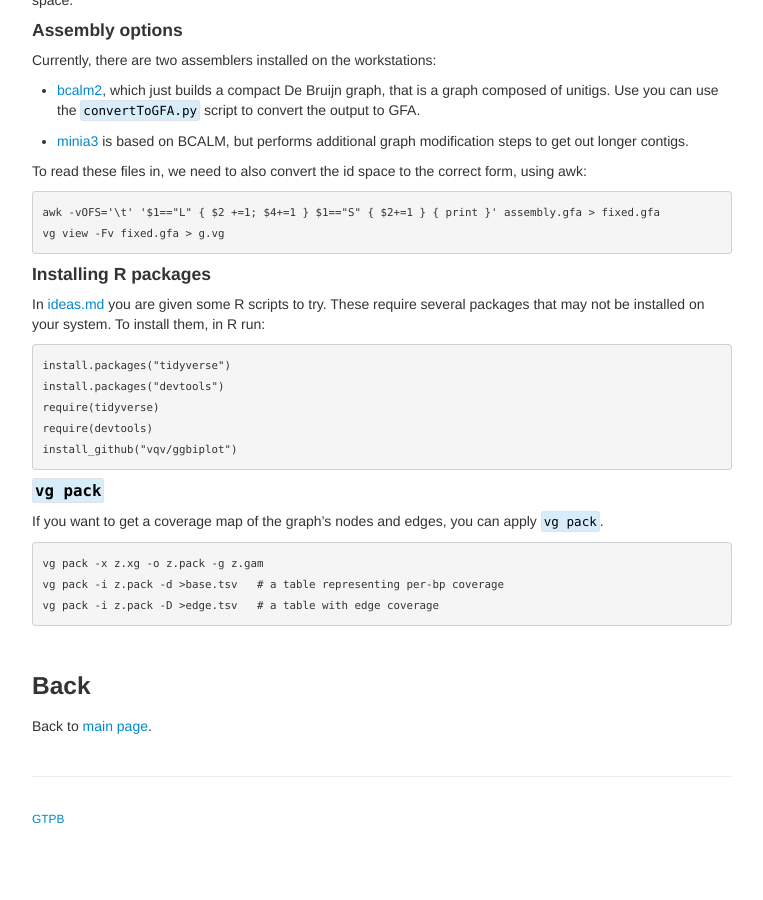
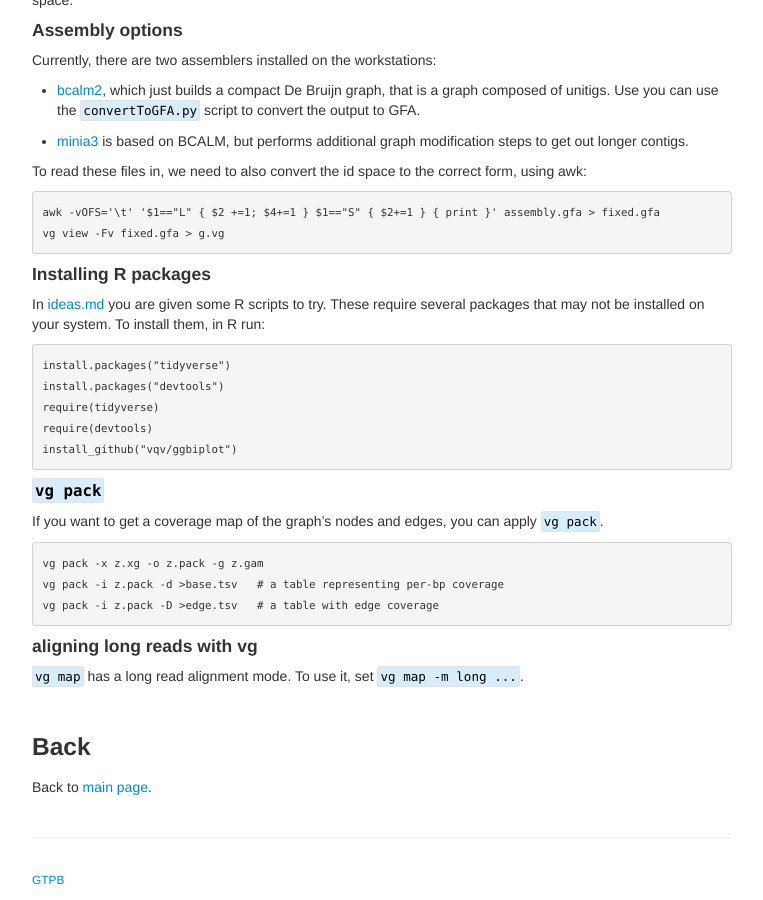
Before and after one commit to GTPB/CPANG19, a Jekyll site: the page built from pages/HIV_exercises.md, in a window 1280 px wide and 900 px high, scrolled down 2533 px. Shown: the whole window, without its empty margins (258-1021 px from the left). Built offline with Jekyll 4.4.1, drawn with Linux system fonts in a browser that asks for light colours; before the commit the page ends 3372 px from its top, so only the background shows below that.

Commit message:
mention vg long read alignment mode

````diff
--- a/pages/HIV_exercises.md
+++ b/pages/HIV_exercises.md
@@ -138,6 +138,10 @@ vg pack -i z.pack -d >base.tsv   # a table representing per-bp coverage
 vg pack -i z.pack -D >edge.tsv   # a table with edge coverage
 ```
 
+#### aligning long reads with vg
+
+`vg map` has a long read alignment mode. To use it, set `vg map -m long ...`.
+
 <br/>
 
 ### Back
````
